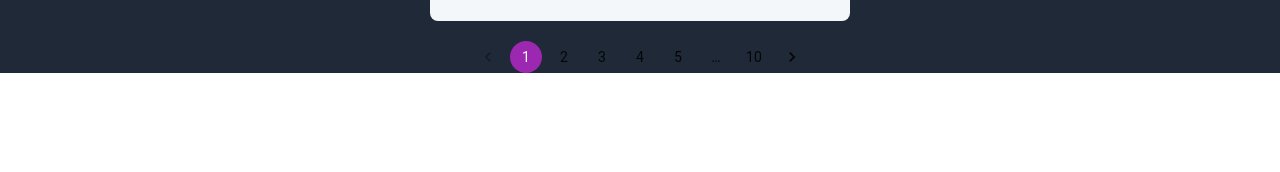
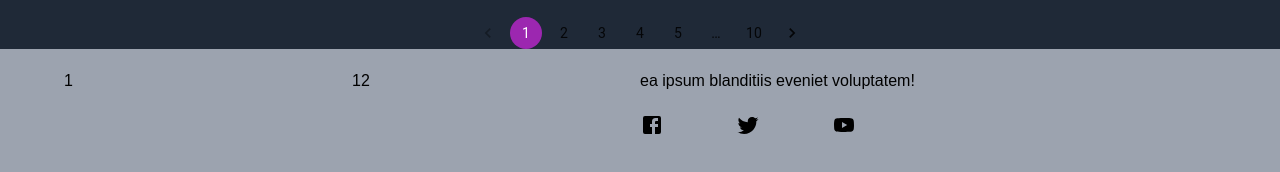
Before and after one commit to abusayed22/my-blog, a React (Create React App) app: page / in a window 1280 px wide. Shown: the part 1880-2052 px from the top of the page. Before the commit the page ends 1953 px from the top, so only its background shows below. Built offline with nearby package versions, Linux system fonts and the light colour scheme.

Commit message:
footer basic build

```diff
--- a/src/App.js
+++ b/src/App.js
@@ -4,6 +4,7 @@ import Nav from "./components/nav/Nav";
 import CommingSoon from "./components/CommingSoon";
 import ModalNav from "./components/modalComponents/ModalNav";
 import { useState } from "react";
+import Footer from "./components/footer/Footer";
 
 
 function App() {
@@ -25,6 +26,8 @@ function App() {
         <Route path="/" element={<Home />} />
         <Route path="/catagory" element={<CommingSoon />} />
       </Routes>
+
+      <Footer />
     </>
   );
 }
--- /dev/null
+++ b/src/components/footer/Footer.jsx
@@ -0,0 +1,26 @@
+import React from "react";
+import FacebookIcon from '@mui/icons-material/Facebook';
+import TwitterIcon from '@mui/icons-material/Twitter';
+import YouTubeIcon from '@mui/icons-material/YouTube';
+
+function Footer() {
+  return (
+    <div className="w-[100%] h-36 bg-gray center">
+      <div className="grid grid-cols-4 w-[90%] mx-auto py-5">
+        <div>1</div>
+        <div>12</div>
+        <div className="col-span-2">
+
+          ea ipsum blanditiis eveniet voluptatem!
+                <div className="grid grid-cols-3 md:grid-cols-6 mt-5 mx-auto">
+                <FacebookIcon />
+                <TwitterIcon/>
+                <YouTubeIcon/>
+                </div>
+        </div>
+      </div>
+    </div>
+  );
+}
+
+export default Footer;
--- a/src/components/home/Hero.jsx
+++ b/src/components/home/Hero.jsx
@@ -17,7 +17,7 @@ function Hero() {
         <h2 className="font-serif text-4xl text-red">My Blog</h2>
         <p className="font-sans text-lg text-yellow">Show your passinate content..</p>
       </div>
-      <Loader />
+      {/* <Loader /> */}
     </div>
   );
 }
```
Also changed, not shown: src/components/nav/Nav.jsx (+19 -9 lines).
